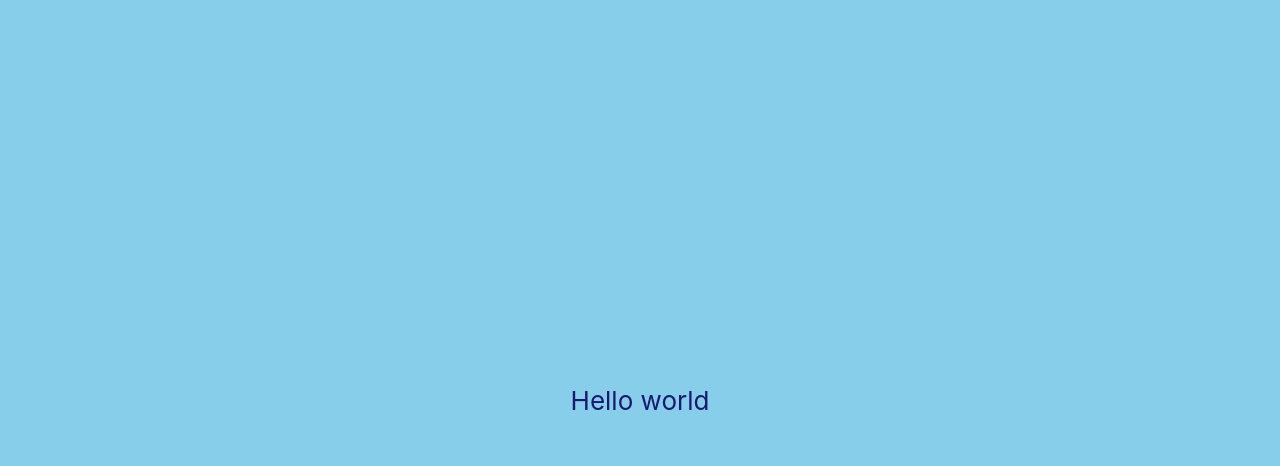
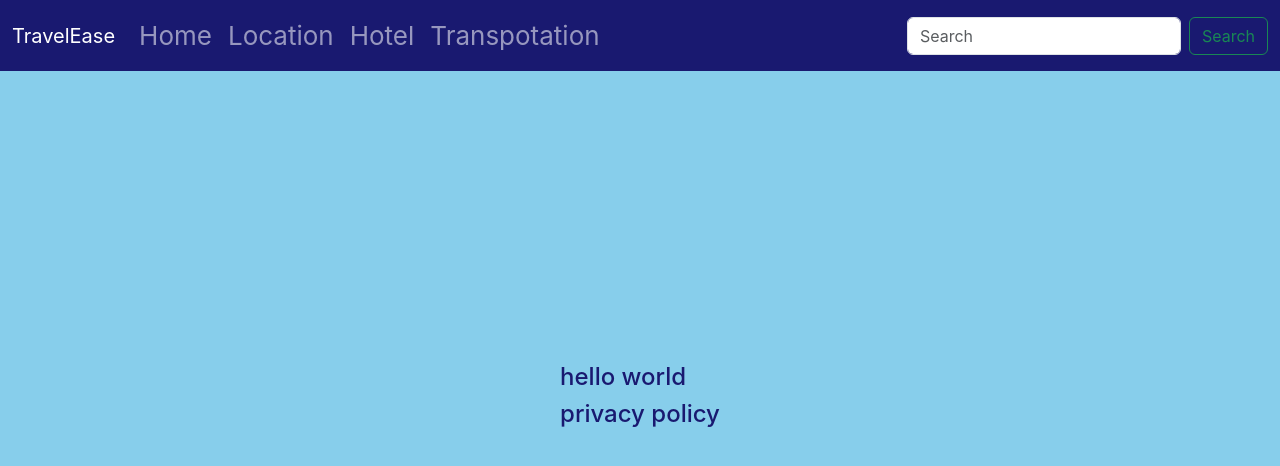
Before and after one commit to dayani04/TravelEase, a React (Create React App) app: page /Hotel in a window 1280 px wide. Shown: the top 466 px of the page. Built offline with nearby package versions, Linux system fonts and the light colour scheme.

Commit message:
Hotel 1st commit

```diff
--- a/src/pages/Home/index.jsx
+++ b/src/pages/Home/index.jsx
@@ -2,11 +2,13 @@ import Footer from "../../component/molecules/Footer";
 import NavBar from "../../component/molecules/NavBar";
 
 const Home = () => {
+    console.log("Welcome to our web page");
     const imageUrl = "https://i.pinimg.com/564x/21/19/52/211952d685301f73a1d0e9485b60552e.jpg" // Replace this with your actual image URLhttps://i.pinimg.com/564x/21/19/52/211952d685301f73a1d0e9485b60552e.jpg
-
+    console.log("Welcome to our web page");
     return (
         <div className="HomePagePicture"> <NavBar/>
-            <img src={imageUrl} className="img-fluid" alt="Travel" width="800" height="800" />
+
+            <img src={imageUrl} className="img-fluid" alt="Travel" width="500" height="500" />
             <Footer/>
         </div>
 
--- a/src/pages/Hotel/index.jsx
+++ b/src/pages/Hotel/index.jsx
@@ -1,8 +1,16 @@
-const Hotel= () => {
+import Footer from "../../component/molecules/Footer";
+import NavBar from "../../component/molecules/NavBar";
+
+const Hotel = () => {
+
+
     return (
-        <div className="Location">
-           Hello world
+        <div className="HomePagePicture"> <NavBar/>
+
+
+            <Footer/>
         </div>
+
     );
 }
 
```
